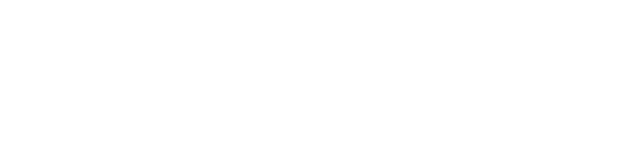
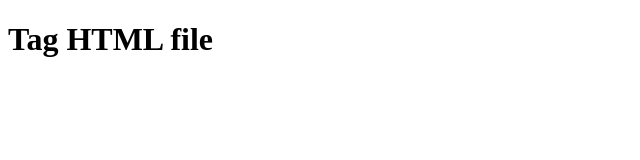
Before and after one commit to devjeet073/hello-world, a plain HTML site: page index.html in a window 1280 px wide. Shown: the whole page, without its empty margins (0-640 px from the left). Drawn offline with Linux system fonts and the light colour scheme.

Commit message:
Added tag in firstbranch

```diff
--- a/index.html
+++ b/index.html
@@ -6,6 +6,6 @@
     <title>Index  File</title>
 </head>
 <body>
-
+    <h1>Tag HTML file</h1>
 </body>
 </html>
```
